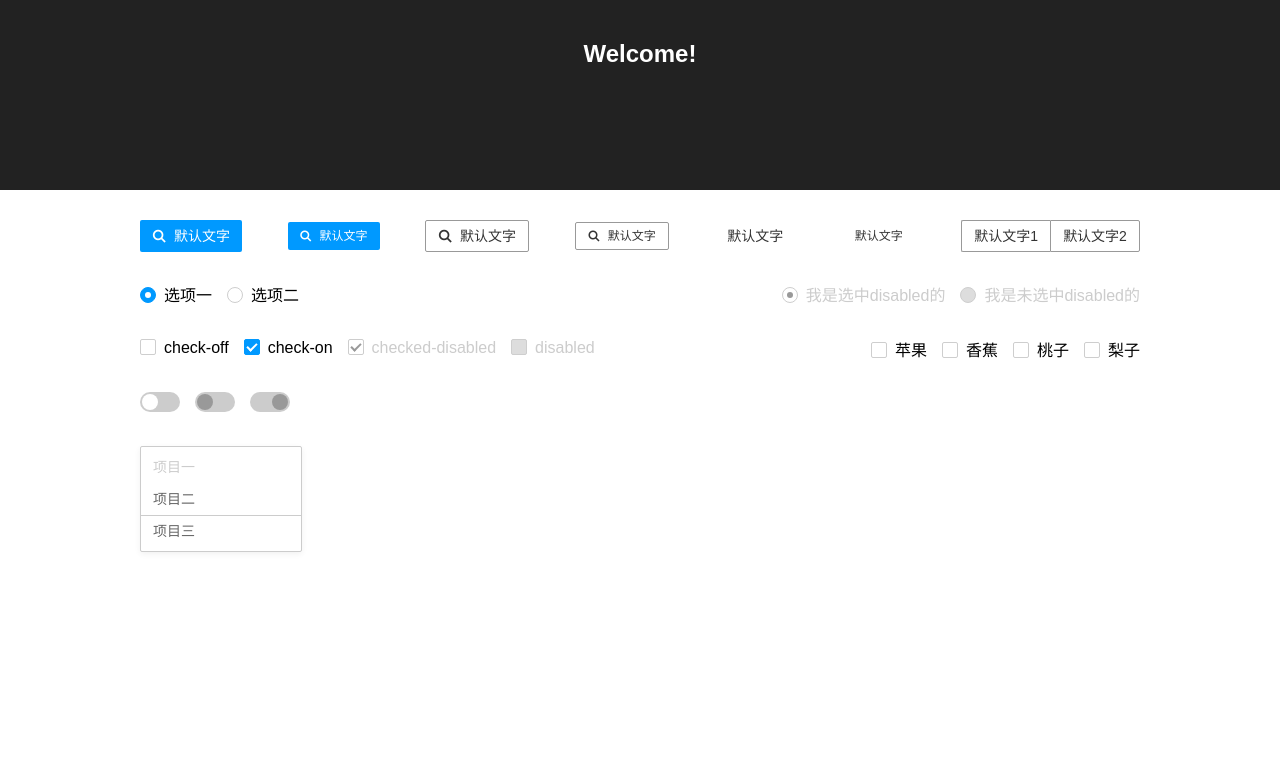
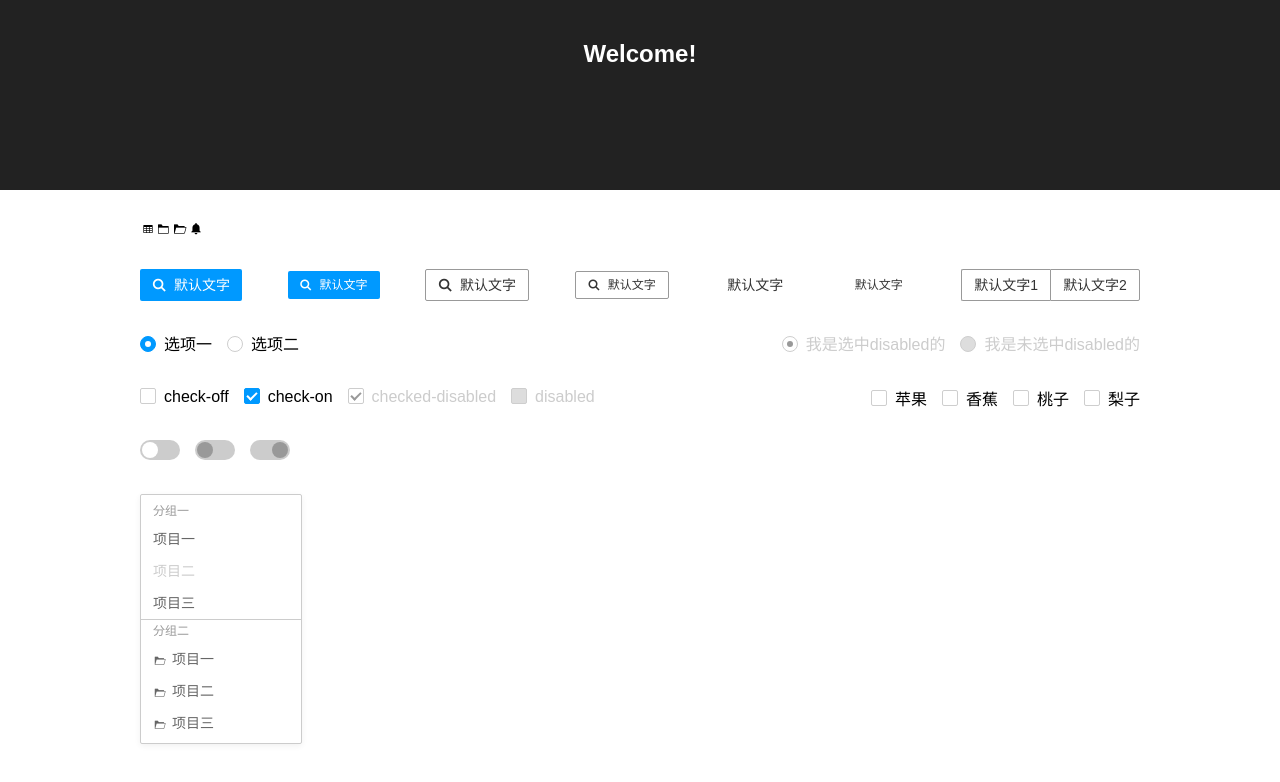
Before and after one commit to Mammut-FE/bdms-ui, a React (Create React App) app: page / in a window 1280 px wide. Shown: the top 782 px of the page. Built offline with nearby package versions, Linux system fonts and the light colour scheme.

Commit message:
Icon和Menu

```diff
--- a/src/App.js
+++ b/src/App.js
@@ -2,11 +2,12 @@
  * @Author: jessica(hzgujing@corp.netease.com)
  * @Date: 2017-10-18 14:18:29
  * @Last Modified by: jessica(hzgujing@corp.netease.com)
- * @Last Modified time: 2018-01-08 14:49:29
+ * @Last Modified time: 2018-01-08 16:33:02
  */
 import React, { Component } from 'react';
 import './App.css';
 
+import Icon from './components/icon'
 import Button from './components/button'
 import Radio from './components/radio'
 import CheckBox from './components/checkbox'
@@ -54,6 +55,14 @@ class App extends Component {
       <div className="App">
         <div className="App-header">
           <h2>Welcome!</h2>
+        </div>
+        <div className="components">
+          <div className="item">
+            <Icon name='table'></Icon>
+            <Icon name='folder-closed'></Icon>
+            <Icon name='folder-open'></Icon>
+            <Icon name='message'></Icon>
+          </div>
         </div>
         <div className="components">
           <Button className='item' type="primary" icon="search" onClick={this.clickButton}>默认文字</Button>
@@ -104,9 +113,14 @@ class App extends Component {
         <div className="components">
           <div className="item">
             <Menu onCommand={this.onItemClick.bind(this)}>
-              <Menu.Item command="1" disabled>项目一</Menu.Item>
-              <Menu.Item command="2" divided>项目二</Menu.Item>
-              <Menu.Item command="3">项目三</Menu.Item>
+              <Menu.Title>分组一</Menu.Title>
+              <Menu.Item command="1">项目一</Menu.Item>
+              <Menu.Item command="2" disabled>项目二</Menu.Item>
+              <Menu.Item command="3" divided>项目三</Menu.Item>
+              <Menu.Title>分组二</Menu.Title>
+              <Menu.Item command="1" iconName="folder-open">项目一</Menu.Item>
+              <Menu.Item command="2" iconName="folder-open">项目二</Menu.Item>
+              <Menu.Item command="3" iconName="folder-open">项目三</Menu.Item>
             </Menu>
           </div>
         </div>
--- /dev/null
+++ b/src/components/icon/Icon.js
@@ -0,0 +1,23 @@
+/*
+ * @Author: jessica(hzgujing@corp.netease.com)
+ * @Date: 2018-01-08 16:25:30
+ * @Last Modified by:   jessica(hzgujing@corp.netease.com)
+ * @Last Modified time: 2018-01-08 16:25:30
+ */
+import React, { Component } from 'react'
+import PropTypes from 'prop-types'
+import classNames from 'classnames'
+
+export default class Icon extends Component{
+    render() {
+        const {name} = this.props;
+        const iconClass = classNames('icon', `icon-${name}`)
+        return (
+            <i className = {iconClass}></i>
+        )
+    }
+}
+
+Icon.propTypes = {
+    name: PropTypes.string
+}
--- /dev/null
+++ b/src/components/icon/index.js
@@ -0,0 +1,9 @@
+/*
+ * @Author: jessica(hzgujing@corp.netease.com)
+ * @Date: 2018-01-08 16:25:36
+ * @Last Modified by:   jessica(hzgujing@corp.netease.com)
+ * @Last Modified time: 2018-01-08 16:25:36
+ */
+import Icon from './Icon'
+
+export default Icon
--- a/src/components/menu/MenuItem.js
+++ b/src/components/menu/MenuItem.js
@@ -2,7 +2,7 @@
  * @Author: jessica(hzgujing@corp.netease.com)
  * @Date: 2018-01-05 16:11:56
  * @Last Modified by: jessica(hzgujing@corp.netease.com)
- * @Last Modified time: 2018-01-08 14:48:06
+ * @Last Modified time: 2018-01-08 16:33:48
  */
 import React, { Component } from 'react'
 import PropTypes from 'prop-types'
@@ -12,6 +12,7 @@ import './menu.css'
 import '../../style/index.css'
 
 import MixinComponent from './MixinComponent'
+import Icon from '../icon'
 
 export default class MenuItem extends MixinComponent {
     constructor(props) {
@@ -23,7 +24,7 @@ export default class MenuItem extends MixinComponent {
     }
 
     render() {
-        const {className, children, disabled, divided} = this.props
+        const {className, children, disabled, divided, iconName} = this.props
         const meneItemClass = classNames('u-menu-item', className, {
             'disabled': disabled,
             'divided': divided
@@ -31,6 +32,9 @@ export default class MenuItem extends MixinComponent {
 
         return (
             <div className={meneItemClass} onClick={this.handleItemClick.bind(this)}>
+                { iconName && (
+                    <Icon name={iconName}></Icon>
+                )}
                 {children}
             </div>
         )
@@ -38,5 +42,9 @@ export default class MenuItem extends MixinComponent {
 }
 
 MenuItem.propTypes = {
-    className: PropTypes.string
+    className: PropTypes.string,
+    children: PropTypes.string,
+    disabled: PropTypes.bool,
+    divided: PropTypes.bool,
+    iconName: PropTypes.string
 }
--- /dev/null
+++ b/src/components/menu/MenuTitle.js
@@ -0,0 +1,25 @@
+/*
+ * @Author: jessica(hzgujing@corp.netease.com)
+ * @Date: 2018-01-08 16:25:23
+ * @Last Modified by: jessica(hzgujing@corp.netease.com)
+ * @Last Modified time: 2018-01-08 16:27:56
+ */
+import React, { Component } from 'react'
+import PropTypes from 'prop-types'
+import classNames from 'classnames'
+
+import './menu.css'
+import '../../style/index.css'
+
+import MixinComponent from './MixinComponent'
+
+export default class MenuTitle extends MixinComponent {
+    render() {
+        const {className, children} = this.props
+        const meneItemClass = classNames('u-menu-title', className)
+
+        return (
+            <div className={meneItemClass}>{children}</div>
+        )
+    }
+}
--- a/src/components/menu/index.js
+++ b/src/components/menu/index.js
@@ -1,6 +1,8 @@
 import Menu from './Menu'
 import MenuItem from './MenuItem'
+import MenuTitle from './MenuTitle'
 
 Menu.Item = MenuItem
+Menu.Title = MenuTitle
 
 export default Menu
--- a/src/components/menu/menu.css
+++ b/src/components/menu/menu.css
@@ -16,6 +16,8 @@
   text-align: left;
   padding-left: 12px;
   position: relative; }
+  .u-menu-item .icon {
+    margin-right: 5px; }
   .u-menu-item:hover {
     background: rgba(0, 153, 255, 0.1); }
   .u-menu-item.disabled {
@@ -30,3 +32,11 @@
     position: absolute;
     top: 100%;
     left: 0; }
+
+.u-menu-title {
+  font-size: 12px;
+  color: #999999;
+  text-align: left;
+  padding-left: 12px;
+  height: 24px;
+  line-height: 24px; }
--- a/src/components/menu/menu.scss
+++ b/src/components/menu/menu.scss
@@ -18,6 +18,9 @@
     text-align: left;
     padding-left: 12px;
     position: relative;
+    .icon {
+        margin-right: 5px;
+    }
     &:hover {
         background: rgba(0,153,255,0.10);
     }
@@ -39,3 +42,12 @@
         }
     }
 }
+
+.u-menu-title {
+    font-size: 12px;
+    color: #999999;
+    text-align: left;
+    padding-left: 12px;
+    height: 24px;
+    line-height: 24px;
+}
```
